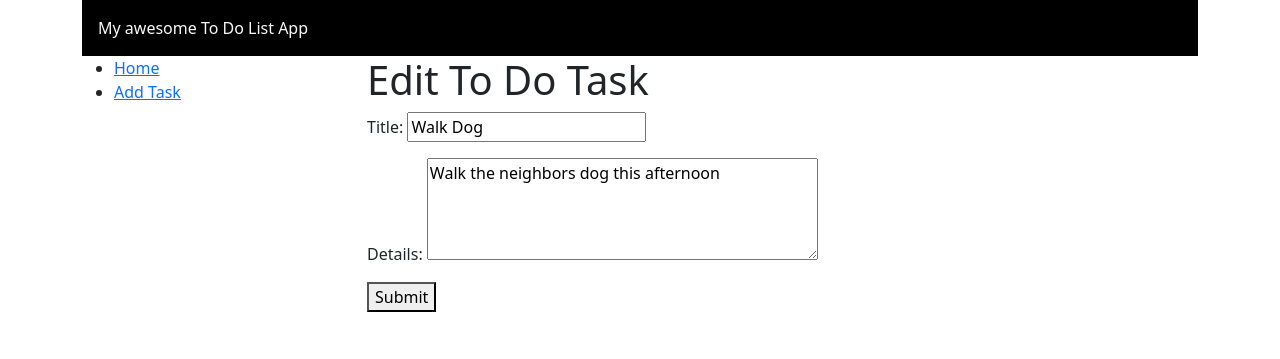
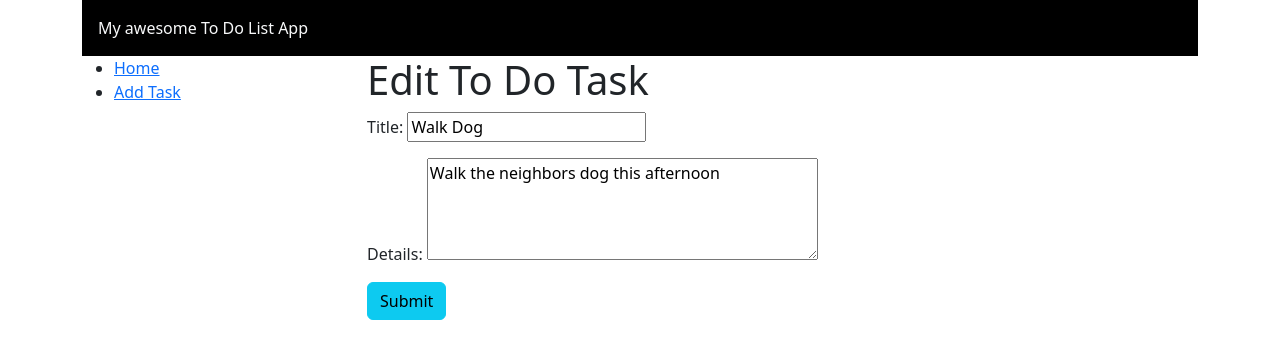
Before and after one commit to LTCarew/djago_to_do, a Django app: page /edit_task/1 in a window 1280 px wide. Shown: the top 359 px of the page. Run offline with Django 5.2, Linux system fonts and the light colour scheme; data comes from the database, SQL or seed files in the repository; both versions use the stored data as it was after the commit; some libraries are stand-ins or nearby versions.

Commit message:
changed buttons for add and edit

```diff
--- a/add_task/templates/add_task.html
+++ b/add_task/templates/add_task.html
@@ -5,7 +5,7 @@
 <form method="post">
   {% csrf_token %}
   {{ myform.as_p }}
-  <button type="submit">Submit</button>
+  <button class="btn btn-warning" type="submit">Submit</button>
 </form>
 </section>
 
--- a/add_task/templates/edit_task.html
+++ b/add_task/templates/edit_task.html
@@ -5,7 +5,7 @@
 <form method="post">
   {% csrf_token %}
   {{ myform.as_p }}
-  <button type="submit">Submit</button>
+  <button  class="btn btn-info" type="submit">Submit</button>
 </form>
 </section>
 
```
Also changed, not shown: db.sqlite3.
